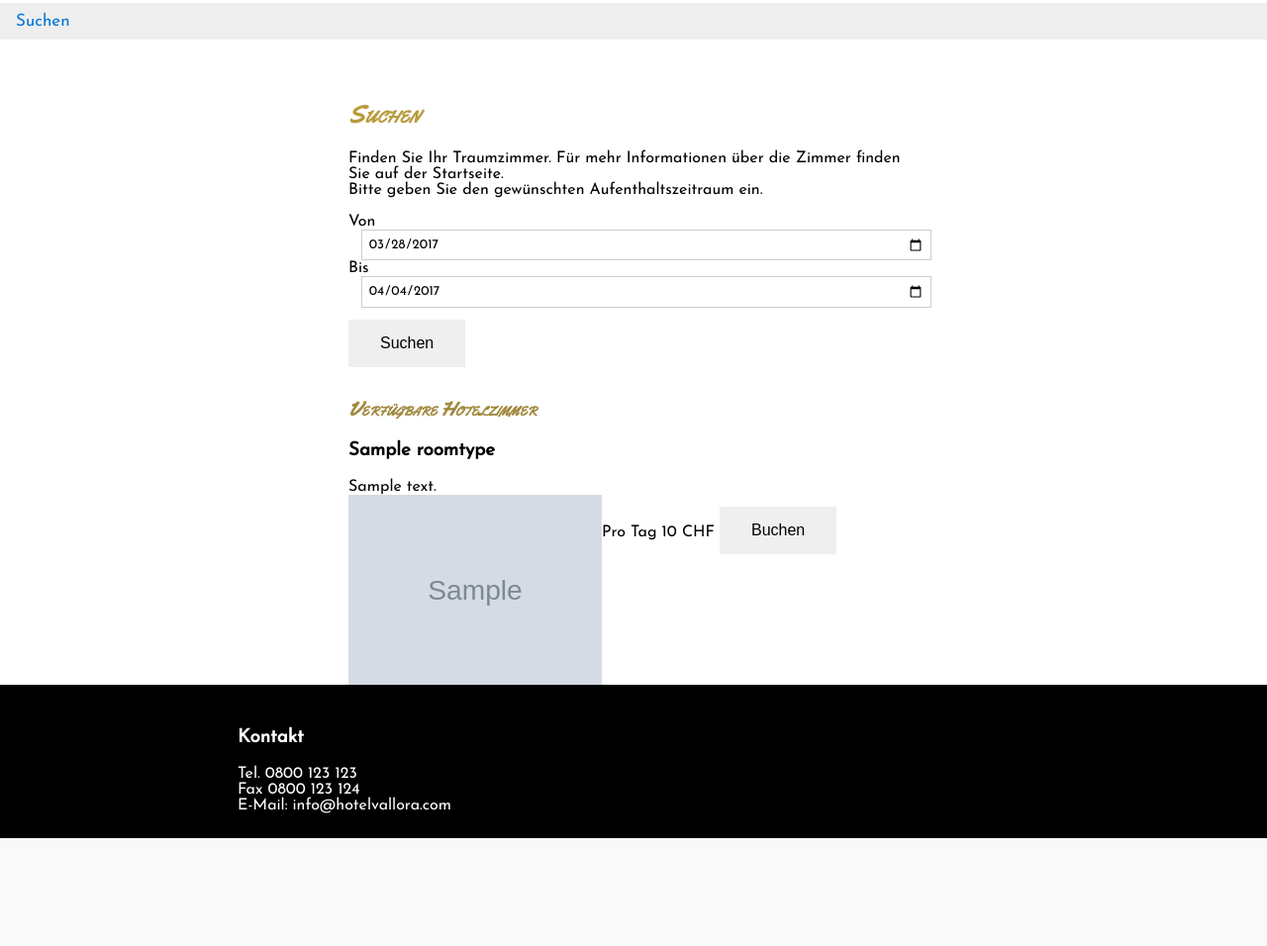
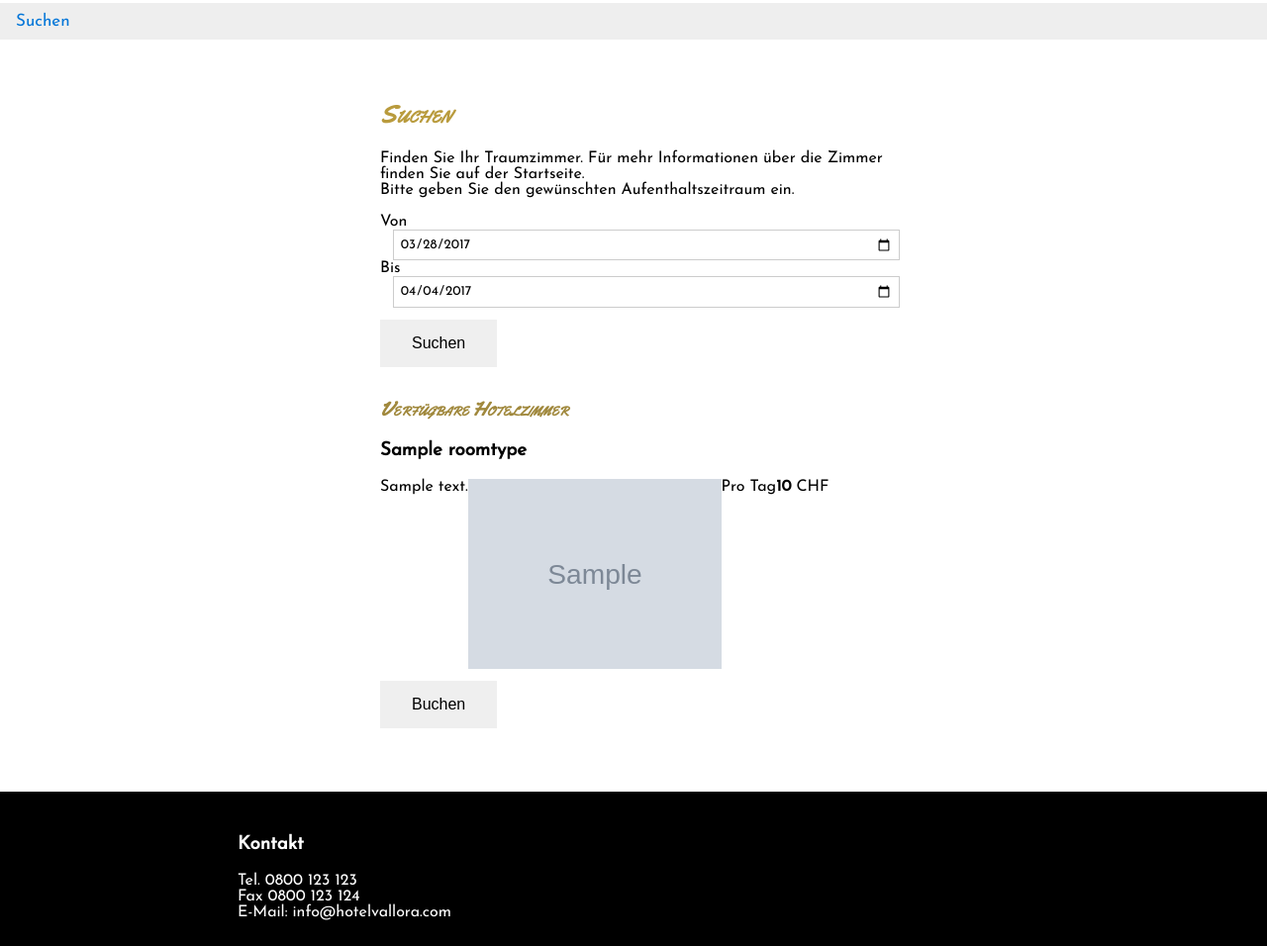
Before and after one commit to chitter99/M104LB3WEB, a PHP site: page /M104/rooms.php in a window 1280 px wide. Shown: the part 86-1042 px from the top of the page at 99% size. Before the commit the page ends 933 px from the top, so only its background shows below. Run offline with PHP 8.4, Linux system fonts and the light colour scheme; tables that the repository leaves empty hold one stand-in row (values such as "Sample post"); grey boxes marked "Sample" are stand-in pictures.

Commit message:
Styled rooms site

```diff
--- a/public_html/css/main.css
+++ b/public_html/css/main.css
@@ -168,7 +168,7 @@ ul.list li {
 }
 
 .main{
-	width: 45%;
+	width: 40%;
 	height: auto;
 	margin: 0 auto;
 }
@@ -382,14 +382,15 @@ td.centered {
 /* search form rooms */
 .feature-image {
 	float: left;
+	width: 256px;
+	height: auto;
 	max-width: 16em;
 }
 .feature-text {
 	max-width: 65%;
 	margin: 0;
-}
-.feature-submit {
-
+	float: left;
+	display: block;
 }
 
 .height{
--- a/public_html/rooms.php
+++ b/public_html/rooms.php
@@ -40,9 +40,10 @@ $template_breadcrumbs = [
         <h3><?php echo $type['name'] ?></h3>
         <p class="feature-text"><?php echo utf8_encode($type['description']); ?></p>
         <?php if(isset($type['image'])): ?><img class="feature-image" src="<?php echo $type['image']; ?>" alt="<?php echo $type['name']; ?>" /><?php endif; ?>
-          <span class="room-price">Pro Tag <?php echo $type['price']; ?> CHF</span>
+        <span class="room-price">Pro Tag<b><?php echo $type['price']; ?></b> CHF</span>
+        <div class="clear" id="top"></div>
         <button class="feature-submit button" onclick="javascript: hotel.redirectToBooking('<?php echo $type['ID']; ?>', '<?php echo date("Y-m-d", $search_from); ?>', '<?php echo date("Y-m-d", $search_to); ?>')">Buchen</button>
-        </div>
+      </div>
       <div class="space"></div>
       <div class="clear" id="top"></div>
       <?php $rooms++; ?>
```
